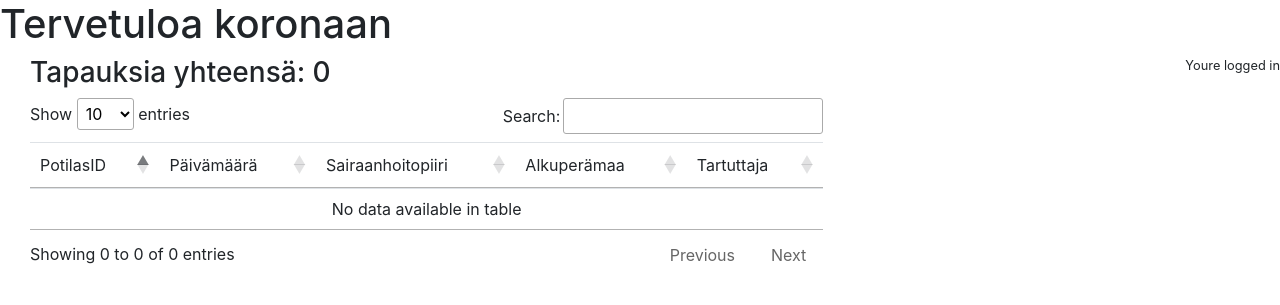
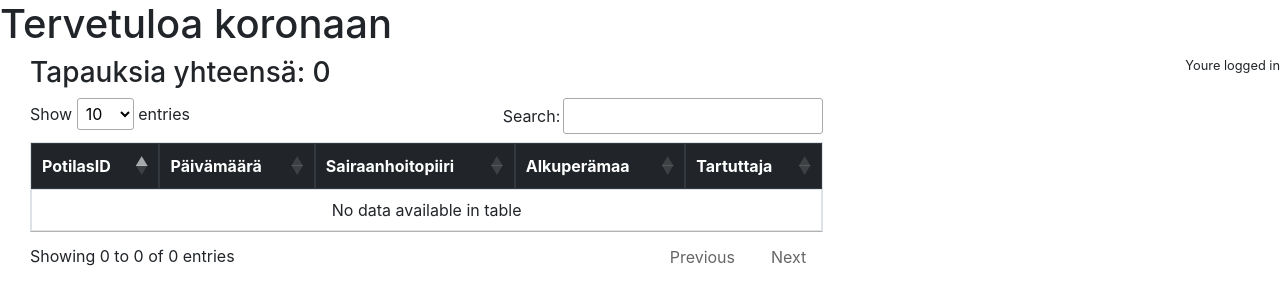
Before and after one commit to santerix6/ohsiha, a Django app: page /listaa/ in a window 1280 px wide. Shown: the part 56-361 px from the top of the page. Run offline with Django 3.2, Linux system fonts and the light colour scheme; the visitor is signed in with stand-in values (Sample User, id 1); data that the repository does not hold is empty; some libraries are stand-ins or nearby versions.

Commit message:
vitun hieno taulukko, missä kaikkki suomen korona tartunnat

```diff
--- a/login/templates/login/listaa.html
+++ b/login/templates/login/listaa.html
@@ -6,15 +6,14 @@
 
   <div class="container">
     <h3>Tapauksia yhteensä: {{taulu.count}}</h3>
-    <table id="table_id" class="table" >
-
-        <thead>
+    <table id="table_id" class="table table-bordered" >
+        <thead class="thead-dark">
           <tr>
-            <td>PotilasID</td>
-            <td>Päivämäärä</td>
-            <td>Sairaanhoitopiiri</td>
-            <td>Alkuperämaa</td>
-            <td>Tartuttaja</td>
+            <th>PotilasID</th>
+            <th>Päivämäärä</th>
+            <th>Sairaanhoitopiiri</th>
+            <th>Alkuperämaa</th>
+            <th>Tartuttaja</th>
           </tr>
         </thead>
       <tbody>
```
